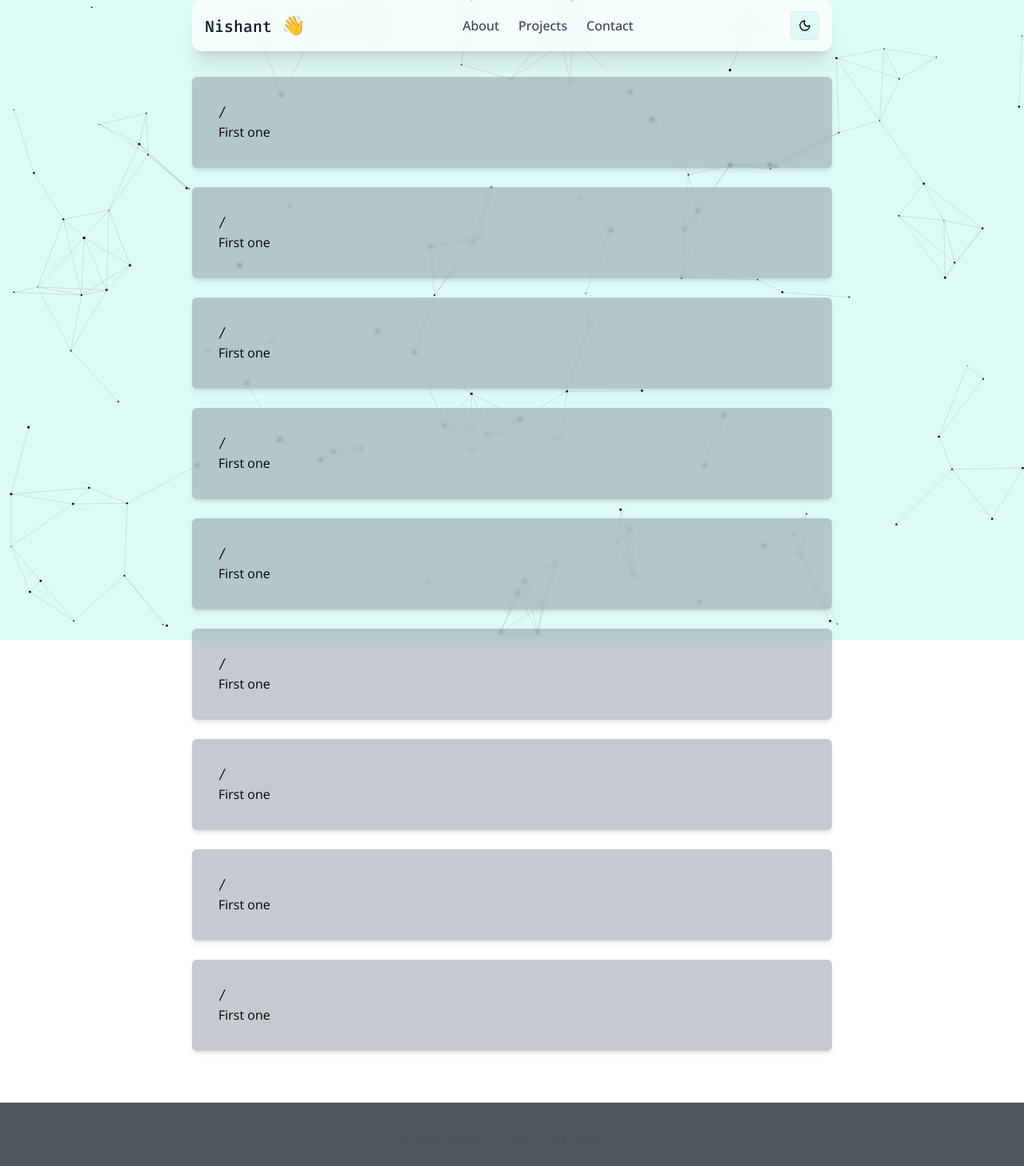
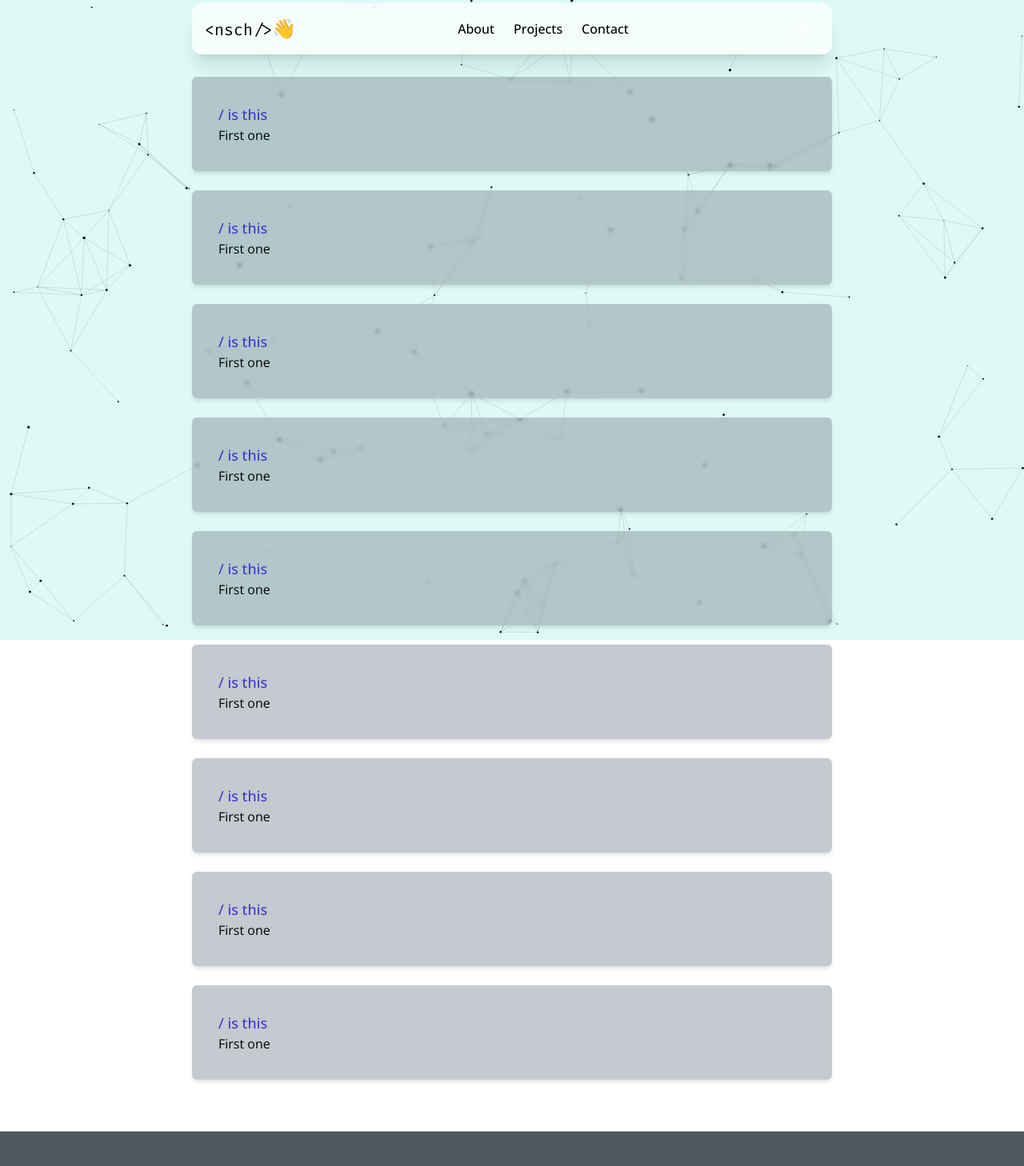
Before and after one commit to nishnt2/nsch, a Next.js app: page / in a window 1280 px wide. Shown: the top 1458 px of the page at 80% size. Built offline with nearby package versions, Linux system fonts and the light colour scheme.

Commit message:
misc design and component level updates

```diff
--- a/src/app/globals.css
+++ b/src/app/globals.css
@@ -26,6 +26,10 @@
 
 body {
   position: relative;
+  min-height: 100vh;
+  display: flex;
+  flex-direction: column;
+  width: 100%;
   background-color: hsl(var(--background));
   color: hsl(var(--foreground));
   transition: background-color 0.3s ease, color 0.3s ease;
--- a/src/components/container.tsx
+++ b/src/components/container.tsx
@@ -2,7 +2,7 @@ import { ReactNode } from 'react';
 
 export default function Container({ children }: { children: ReactNode }) {
   return (
-    <div className="w-full mx-auto mt-[2rem] px-4 md:px-0  max-w-[100%] sm:max-w-[600px] md:max-w-[700px] lg:max-w-[800px]">
+    <div className="flex-1 w-full mx-auto mt-[2rem] px-4 md:px-0  max-w-[100%] sm:max-w-[600px] md:max-w-[700px] lg:max-w-[800px]">
       {children}
     </div>
   );
--- a/src/components/footer.tsx
+++ b/src/components/footer.tsx
@@ -1,10 +1,7 @@
 export default function Footer() {
   return (
-    <footer className="mt-16 border-t bg-[#030f1a]/70 border-gray-300 dark:border-gray-700 text-center py-10 text-sm text-gray-600 dark:text-gray-400">
-      <div className="mb-4 font-code">
-        © {new Date().getFullYear()} Nishant. Made with Nextjs.
-      </div>
-      <div className="flex justify-center space-x-6 text-base">
+    <footer className=" mt-16 border-t bg-[#030f1a]/70 border-gray-300 dark:border-gray-700 text-center pt-10 pb-4 text-sm">
+      <div className="mb-4 flex justify-center space-x-8 text-base">
         <a
           href="https://github.com/yourusername"
           target="_blank"
@@ -30,6 +27,12 @@ export default function Footer() {
           Twitter
         </a>
       </div>
+
+      <div className=" font-code">
+        © {new Date().getFullYear()} Nishant. Made with Nextjs.
+      </div>
+
+      <div className=" mt-6 font-code">Glad you visited :&#41;</div>
     </footer>
   );
 }
--- a/src/components/navbar.tsx
+++ b/src/components/navbar.tsx
@@ -7,23 +7,20 @@ import { useEffect, useState } from 'react';
 
 export default function Navbar() {
   return (
-    <nav className="sticky top-0 h-nav z-50 mx-auto w-full max-w-[100%] sm:max-w-[600px] md:max-w-[700px] lg:max-w-[800px] backdrop-blur-md bg-white/70 dark:bg-gray-900/70  sm:rounded-xl shadow-xl">
+    <nav className="sticky top-0 md:top-1 h-nav z-50 mx-auto w-full max-w-[100%] sm:max-w-[600px] md:max-w-[700px] lg:max-w-[800px] backdrop-blur-md bg-white/70 dark:bg-gray-900/70  sm:rounded-xl shadow-xl">
       <div className="flex h-16 items-center justify-between px-4">
         {/* Left: Logo */}
-        <Link
-          href="/"
-          className="lg:text-xl md:text-lg font-code font-medium text-gray-900 dark:text-white"
-        >
-          Nishant{' '}
+        <Link href="/" className="lg:text-xl md:text-sm font-code ">
+          &lt;nsch/&gt;
           <span className="inline-block animate-wave origin-[70%_70%] text-2xl">
             👋
           </span>
         </Link>
 
         {/* Web Navigation */}
-        <ul className="hidden md:flex space-x-6 text-gray-700 dark:text-gray-200 font-medium">
+        <ul className="hidden md:flex space-x-6  font-medium">
           <li>
-            <Link href="#about">About</Link>
+            <Link href="/about">About</Link>
           </li>
           <li>
             <Link href="#projects">Projects</Link>
@@ -48,7 +45,9 @@ function ThemeSwitch() {
   const { setTheme, resolvedTheme } = useTheme();
   const [mounted, setMounted] = useState(false);
 
-  useEffect(() => setMounted(true), []);
+  useEffect(() => {
+    setMounted(true);
+  }, []);
 
   if (!mounted) return null;
 
@@ -56,14 +55,15 @@ function ThemeSwitch() {
 
   return (
     <Button
-      variant="outline"
+      variant="destructive"
       size="icon"
+      className="bg-transparent"
       onClick={() => setTheme(isDark ? 'light' : 'dark')}
     >
       {isDark ? (
-        <Sun className="pointer h-[1.2rem] w-[1.2rem]" />
+        <Sun className="pointer h-[1.4rem] w-[1.4rem]" />
       ) : (
-        <Moon className="pointer h-[1.2rem] w-[1.2rem]" />
+        <Moon className="pointer h-[1.4rem] w-[1.4rem]" />
       )}
       <span className="sr-only">Toggle theme</span>
     </Button>
--- a/src/components/section.tsx
+++ b/src/components/section.tsx
@@ -3,23 +3,26 @@ import clsx from 'clsx'; // Optional but helpful for cleaner conditional classes
 
 export default function Section({
   children,
+  classname = '',
   glassMorphed = true,
   title = '',
 }: {
   children: ReactNode;
+  classname?: string;
   glassMorphed?: boolean;
   title?: string;
 }) {
   return (
     <section
       className={clsx(
+        classname,
         'w-full  p-6 sm:p-8',
         glassMorphed
           ? 'bg-glassBg backdrop-blur-[2px] rounded-md border border-white/5 shadow-md'
           : 'bg-transparent backdrop-blur-0'
       )}
     >
-      <h2 className="font-code">/{title} </h2>
+      <h2 className="text-indigo-700 text-lg font-medium">/{title} is this </h2>
       {children}
     </section>
   );
--- a/src/components/typerwriter-effect.tsx
+++ /dev/null
@@ -1,65 +0,0 @@
-'use client';
-
-import { cn } from '@/lib/utils';
-import { stagger, useAnimate, useInView } from 'motion/react';
-import { useEffect } from 'react';
-
-export const TypewriterEffectSmooth = ({
-  words,
-  className,
-}: {
-  words: {
-    text: string;
-    className?: string;
-  }[];
-  className?: string;
-  cursorClassName?: string;
-}) => {
-  const wordsArray = words.map((word) => ({
-    ...word,
-    text: word.text.split(''),
-  }));
-
-  const [scope, animate] = useAnimate();
-  const isInView = useInView(scope);
-
-  useEffect(() => {
-    if (isInView) {
-      animate(
-        'span',
-        { opacity: 1, transform: 'translateY(0px)' },
-        {
-          duration: 0.4,
-          delay: stagger(0.04),
-          easing: 'ease-in-out',
-        }
-      );
-    }
-  }, [isInView, animate]);
-
-  const renderWords = () => (
-    <div ref={scope} className="flex flex-wrap leading-tight">
-      {wordsArray.map((word, idx) => (
-        <div key={`word-${idx}`} className="inline-block mr-1">
-          {word.text.map((char, index) => (
-            <span
-              key={`char-${index}`}
-              className={cn(
-                'text-textClr opacity-0 inline-block',
-                word.className
-              )}
-            >
-              {char}
-            </span>
-          ))}
-        </div>
-      ))}
-    </div>
-  );
-
-  return (
-    <div className={cn('my-6', className)}>
-      <div className="text-xl">{renderWords()}</div>
-    </div>
-  );
-};
```
